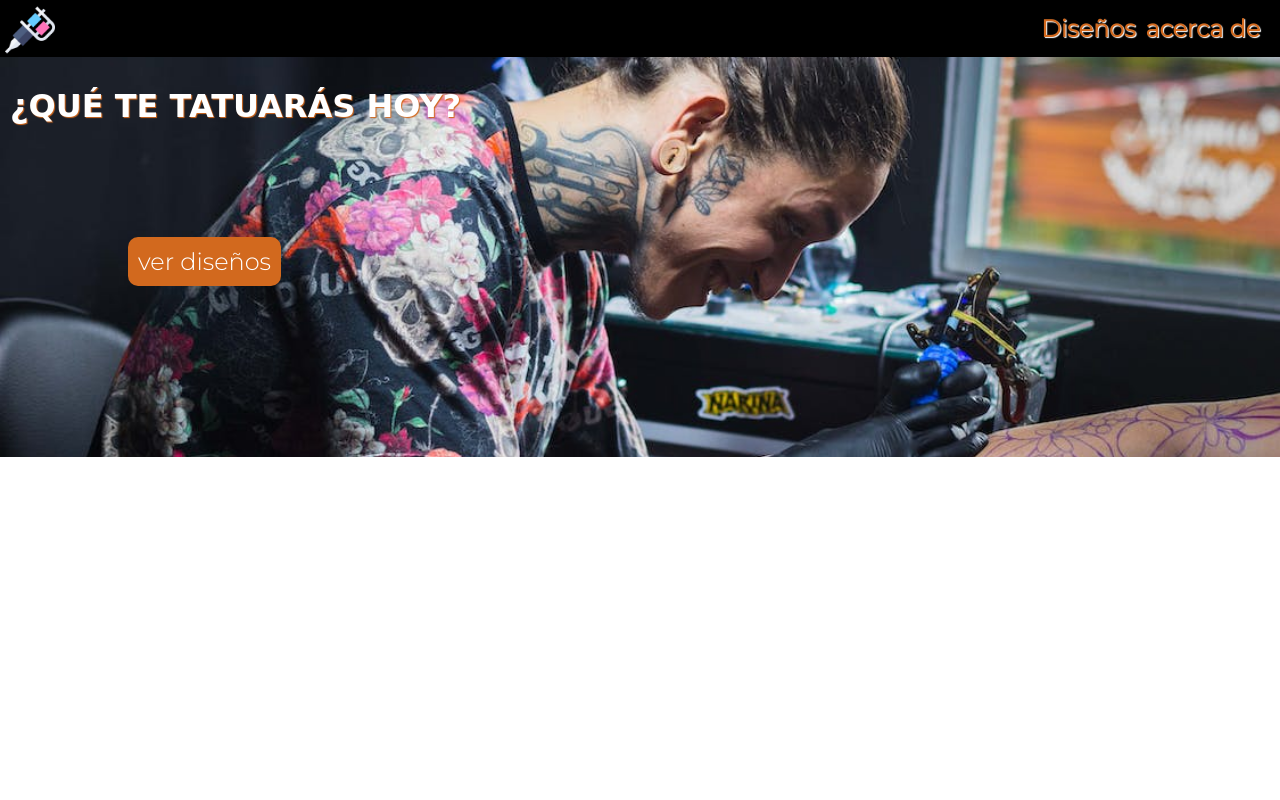
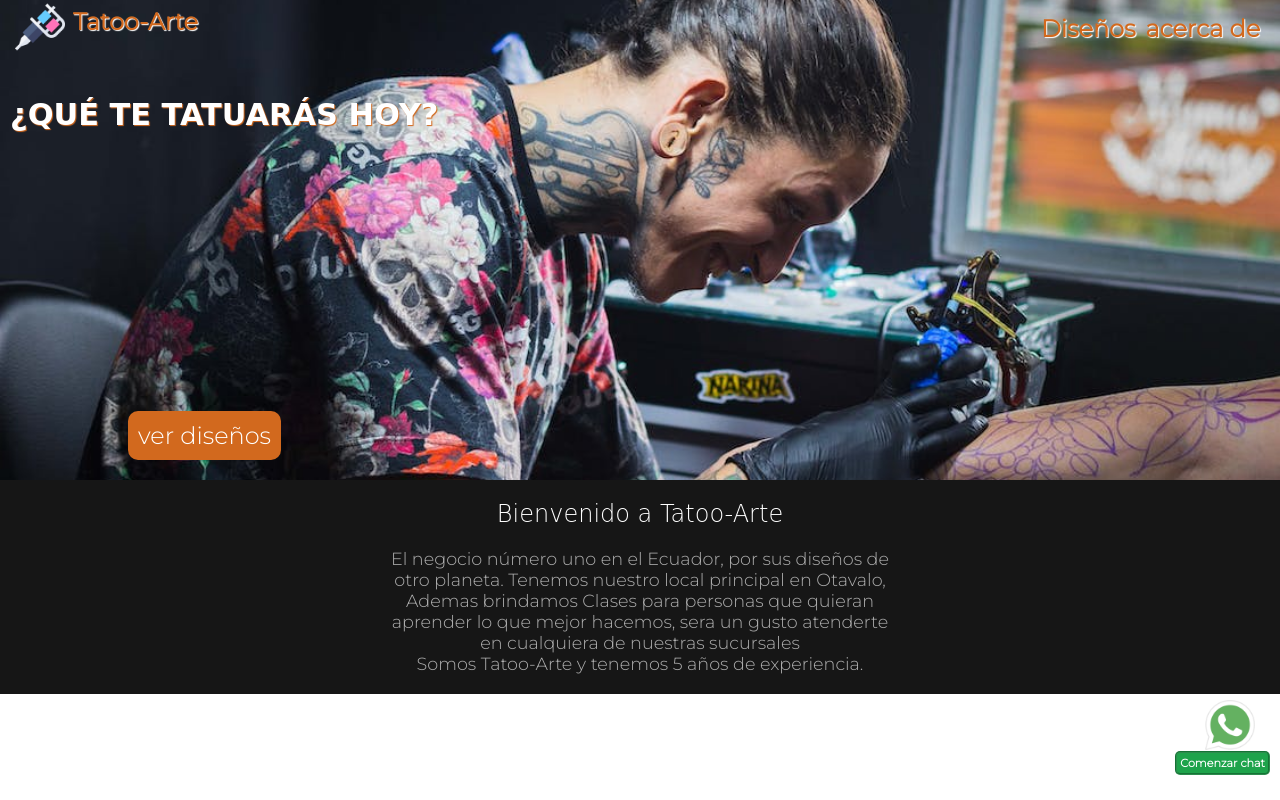
Before and after one commit to anonimussapee/tattoo, a website: page index.html in a window 1280 px wide. Drawn offline with Linux system fonts and the light colour scheme; a web font is replaced by a local one.

Commit message:
realize el nav fixed y agrege el boton wpp y añadi contenido de introduccion

```diff
--- a/index.html
+++ b/index.html
@@ -4,8 +4,8 @@
     <meta charset="UTF-8">
     <meta http-equiv="X-UA-Compatible" content="IE=edge">
     <meta name="viewport" content="width=device-width, initial-scale=1.0">
-    <title>tatúate</title>
-    <meta name="description" content="Tatuajes en Otavalo y Imbabura">
+    <title>Tatoo-Arte</title>
+    <meta name="description" content="Tatuajes en Otavalo y Imbabura al mejor precio.">
     <meta name="robots" content="index,follow">
     <link rel="stylesheet" href="./src/style/style.css">
     <link rel="preconnect" href="https://fonts.googleapis.com"><link rel="preconnect" href="https://fonts.gstatic.com" crossorigin><link href="https://fonts.googleapis.com/css2?family=Bungee+Inline&family=Creepster&family=Monoton&family=Montserrat:wght@300&display=swap" rel="stylesheet">
@@ -13,21 +13,30 @@
 <script src="./src/assets/scroll.js" defer></script>
 </head>
 <body>
-    <header>
-        <a href="./index.html"><span class="logo_principal img"></span></a>
-        <nav><a href="">Diseños</a><a href="">acerca de</a></nav>
-    </header>
-    <main>
-        <section class="main--cover-container backgroundimg img">
+    <header class="header--cover-container backgroundimg img">
+        <nav class="header-nav"><a href="./index.html"><span class="logo_principal img"></span><p class="name_page">Tatoo-Arte</p></a><span class="menu--burger img"></span><a href="" class="menu_op">Diseños</a><a href="" class="menu_op">acerca de</a></nav>
+        <div class="header--desc">
             <div class="ask_cover">
                 <p>
                     ¿QUÉ TE TATUARÁS HOY?
                 </p>
             </div>
             <a href="">ver diseños</a>
+        </div>
+    </header>
+    <main>
+        <section class="main--introduce-container">
+            <div class="introduce--desc-container">
+                <div><h1>Bienvenido a Tatoo-Arte</h1></div>
+
+                <p>
+                    El negocio número uno en el Ecuador, por sus diseños de otro planeta.
+                    Tenemos nuestro local principal en Otavalo, Ademas brindamos Clases para personas que quieran aprender lo que mejor hacemos, sera un gusto atenderte en cualquiera de nuestras sucursales </p>
+                     <p> Somos Tatoo-Arte y tenemos 5 años de experiencia.</p>
+            </div>
         </section>
-
-
+        <section class=""></section>
+        <a class="chat_wpp" href="https://api.whatsapp.com/send/?phone=593939349490&text&type=phone_number&app_absent=0"> <span class="wp_logo img"></span><p>Comenzar chat </p> </a>
     </main>
 </body>
 </html>
--- a/src/assets/scroll.js
+++ b/src/assets/scroll.js
@@ -1,4 +1,6 @@
 window.addEventListener('scroll', function(){
-    var header=document.querySelector("header");
-    header.classList.toggle("header_fixed",this.window.scrollY>0);
-})
+    var header=document.querySelector(".header-nav");
+    var space=document.querySelector(".ask_cover");
+    header.classList.toggle("nav_fixed",this.window.scrollY>0);
+    space.classList.toggle("ask_cover_space",this.window.scrollY>0);
+});
--- a/src/style/style.css
+++ b/src/style/style.css
@@ -1,5 +1,6 @@
 :root{
-
+--choco-simple:chocolate;
+--gray-light:rgb(197, 195, 195);
 }
 *{
     padding: 0;
@@ -14,51 +15,87 @@ header{
     width: 100%;
     height: auto;
 }
-.header_fixed{
+.header-nav.nav_fixed{
     position: fixed;
+    background-color: rgba(0, 0, 0, 0.601);
+    transition: ease-in .3s;
 }
-header nav{
-    background-color: black;
+.header-nav{
+    width: 100%;
+    height: auto;
     text-align: right;
     padding: 15px;
+    transition: ease-in .3s;
 }
-header nav a{
+header nav .menu_op{
     text-decoration: none;
     font-size: 1.5rem;
     font-weight: 600;
     line-height: 1.7rem;
-    color: chocolate;
+    color: var(--choco-simple);
     text-shadow: white 1px 1px 1px;
     padding: 5px;
+    visibility: hidden;
 }
-header nav a:hover{
-    color:white;
+@media (min-width:768px) {
+    header nav .menu_op{
+        visibility: visible;
+    }
+    .menu--burger{
+        visibility: hidden;
+    }
+}
+.menu--burger{
+    background-image: url(../imgs/iconos/menu_burger.png);
+    width: 40px;
+    height:40px;
+    display: block;
+    position: absolute;
+    top: 6px;
+    right:5px;
 }
 .img{
     background-position: center;
     background-repeat: no-repeat;
     background-size: cover;
 }
-header a .logo_principal{
+.header-nav a .logo_principal{
 display: block;
 position: absolute;
 width: 50px;
 height: 50px;
-margin: 5px;
 background-image: url(../imgs/iconos/logo_principal.png);
+top: 1.5px;
 }
-.main--cover-container{
+.header-nav .name_page{
+    position: absolute;
+    left: 68px;
+    top: 3px;
+    text-decoration: none;
+    font-size: 1.5rem;
+    font-weight: 600;
+    line-height: 1.7rem;
+    color: var(--choco-simple);
+    text-shadow: white 1px 1px 1px;
+    padding: 5px;
+    transition: ease-in .2s;
+}
+header nav a:hover, .header-nav .name_page:hover{
+    color:white;
+    transition: ease-in .2s;
+}
+.header--desc{
     width: 100%;
     height: auto;
 }
  .backgroundimg{
     width: 100%;
-    height: 50vh;
+    height: 60vh;
     position: relative;
     background-image: url(../imgs/fondos/cover_principal.jpeg);
 }
-.main--cover-container .ask_cover{
-    padding-top: 30px;
+.header--desc .ask_cover{
+    padding-top: 40px;
     width: 50%;
     padding-left: 10px;
     height: auto;
@@ -66,11 +103,14 @@ background-image: url(../imgs/iconos/logo_principal.png);
     text-shadow: chocolate 1px 1px 1px;
 }
 .ask_cover p{
-    font-size: 2rem;
+    font-size: 1.9rem;
     font-weight: 600;
     font-family: 'Bungee Inline', cursive;
 }
-.main--cover-container a{
+.ask_cover.ask_cover_space p{
+    padding-top: 57px;
+}
+.header--desc a{
     font-size: 1.5rem;
     font-weight: 400;
     padding: 10px;
@@ -79,6 +119,79 @@ background-image: url(../imgs/iconos/logo_principal.png);
     color: white;
     border-radius: 10px;
     position: absolute;
-    top: 180px;
+    bottom: 20px;
     left: calc(10%);
+    transition: ease-in .2s;
 }
+.header--desc a:hover{
+    font-size: 1.6rem;
+    transition: ease-in .2s;
+}
+.chat_wpp {
+    font-size: .7rem;
+    font-weight: bold;
+    color: white;
+    text-decoration: none;
+
+}
+.chat_wpp p{
+    border-radius:5px ;
+    background-color: rgba(2, 152, 52, 0.885);
+    border: groove 2px rgba(0, 0, 0, 0.296);
+    display: inline-block;
+    padding: 3px;
+    position: fixed;
+    bottom: 25px;
+    right: 10px;
+}
+.chat_wpp .wp_logo{
+    width: 50px;
+    height: 50px;
+    display: block;
+    position: fixed;
+    bottom: 50px;
+    right: 25px;
+    transition: ease-in .2s;
+    background-image: url(../imgs/iconos/wpp_icon.png);
+}
+.chat_wpp .wp_logo:hover{
+    transition: ease-in .2s;
+    width: 52px;
+    height: 52px;
+}
+.main--introduce-container{
+width: 100%;
+height: auto;
+padding-top:20px ;
+padding-bottom: 20px;
+background-color: rgb(22, 22, 22);
+}
+.main--introduce-container .introduce--desc-container{
+width: 90%;
+min-width: 288px;
+max-width: 500px;
+height: auto;
+margin: 0 auto;
+text-align: center;
+}
+.introduce--desc-container h1{
+ font-size: 1.5rem;
+ font-weight: 100;
+ color: white;
+ padding-bottom: 20px;
+ font-family: 'Bungee Inline', cursive;
+}
+.introduce--desc-container p{
+    font-size: 1.1rem;
+    font-weight: 500;
+    color: rgb(174, 174, 174);
+}
+.introduce--desc-container div{
+    width: 80%;
+    margin: 0 auto;
+}
+@media (min-width:398px) {
+    .introduce--desc-container div{
+        width: 100%;
+    }
+}
```
Also changed, not shown: src/imgs/fondos/tattoshoulder.jpg (added), src/imgs/iconos/menu_burger.png (added), src/imgs/iconos/menu_hamburguesa.svg (added), src/imgs/iconos/wpp_icon.png (added).
